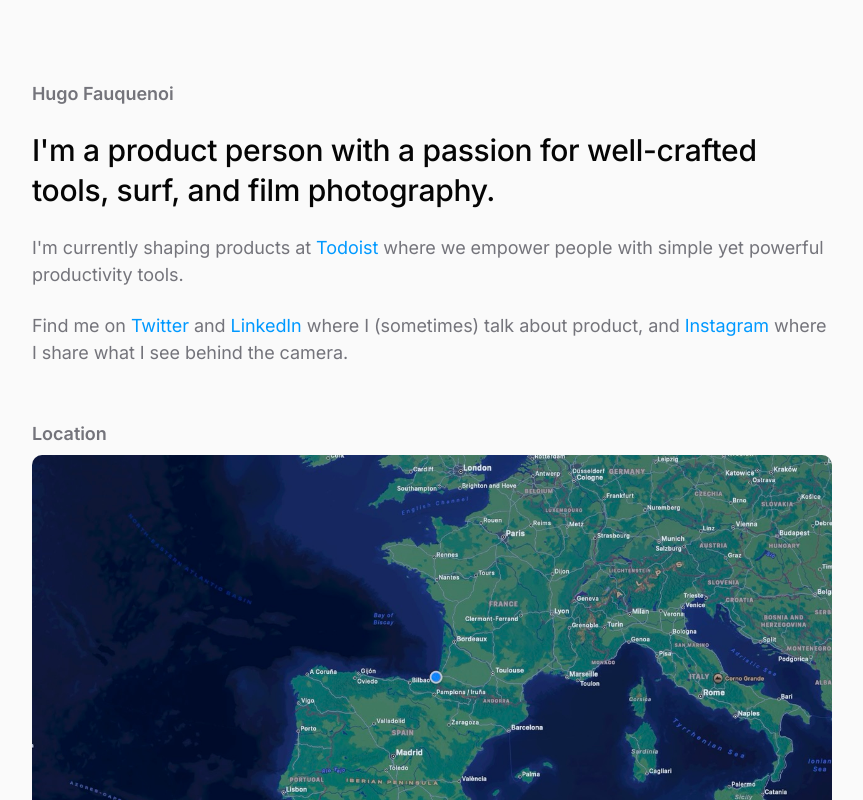
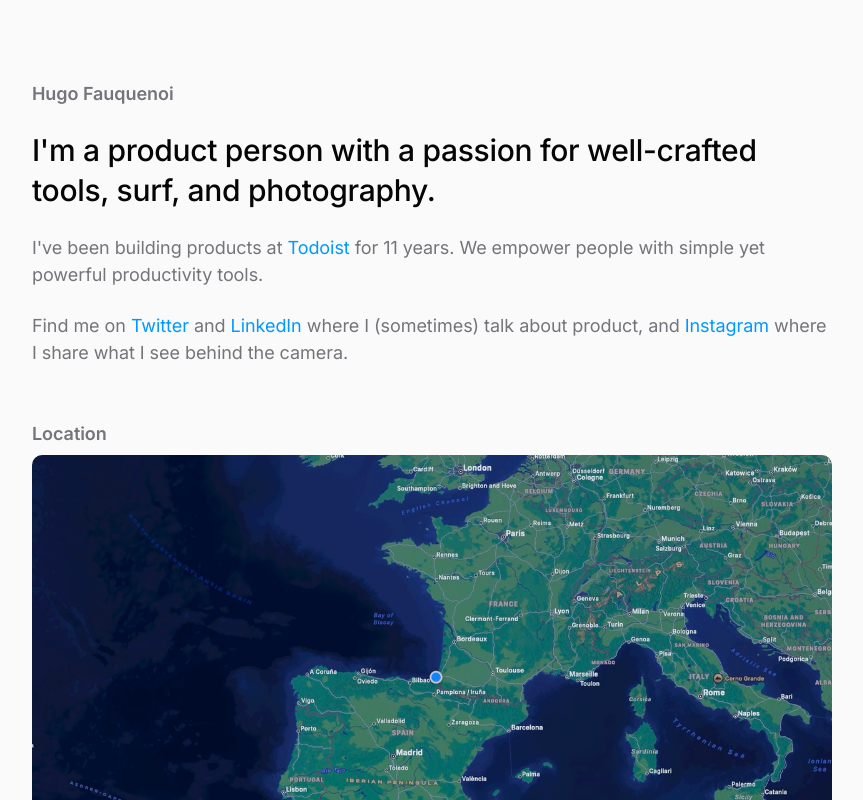
Before and after one commit to hfauq/hfauq.github.io, a React (Vite) app: page / in a window 1280 px wide. Shown: the top 800 px of the page, without its empty margins (208-1071 px from the left). Built offline with nearby package versions, Linux system fonts and the light colour scheme.

Commit message:
Update hero intro copy
Years at Todoist are computed from 2015 at page load, so the copy stays current without yearly edits.

```diff
--- a/src/components/Hero.jsx
+++ b/src/components/Hero.jsx
@@ -3,6 +3,8 @@
  * Displays the name, main heading, and intro paragraphs with links
  */
 function Hero() {
+  const yearsAtTodoist = new Date().getFullYear() - 2015
+
   return (
     <section className="w-[800px] max-[1199px]:w-full mx-auto">
       <div>
@@ -30,7 +32,7 @@ function Hero() {
             marginBottom: '24px'
           }}
         >
-          I'm a product person with a passion for well-crafted tools, surf, and film photography.
+          I'm a product person with a passion for well-crafted tools, surf, and photography.
         </p>
 
         {/* Third Paragraph - First Body Text */}
@@ -43,7 +45,7 @@ function Hero() {
             marginBottom: '24px'
           }}
         >
-          I'm currently shaping products at{' '}
+          I've been building products at{' '}
           <a
             href="https://todoist.com/"
             target="_blank"
@@ -52,7 +54,7 @@ function Hero() {
           >
             Todoist
           </a>
-          {' '}where we empower people with simple yet powerful productivity tools.
+          {' '}for {yearsAtTodoist} years. We empower people with simple yet powerful productivity tools.
         </p>
 
         {/* Fourth Paragraph - Second Body Text */}
```
